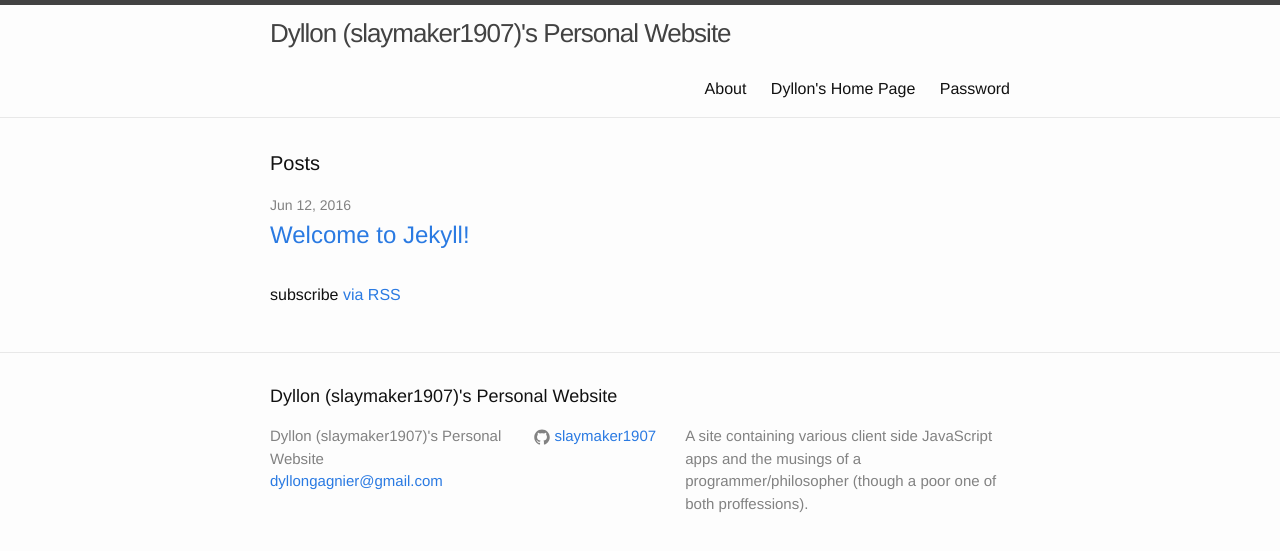
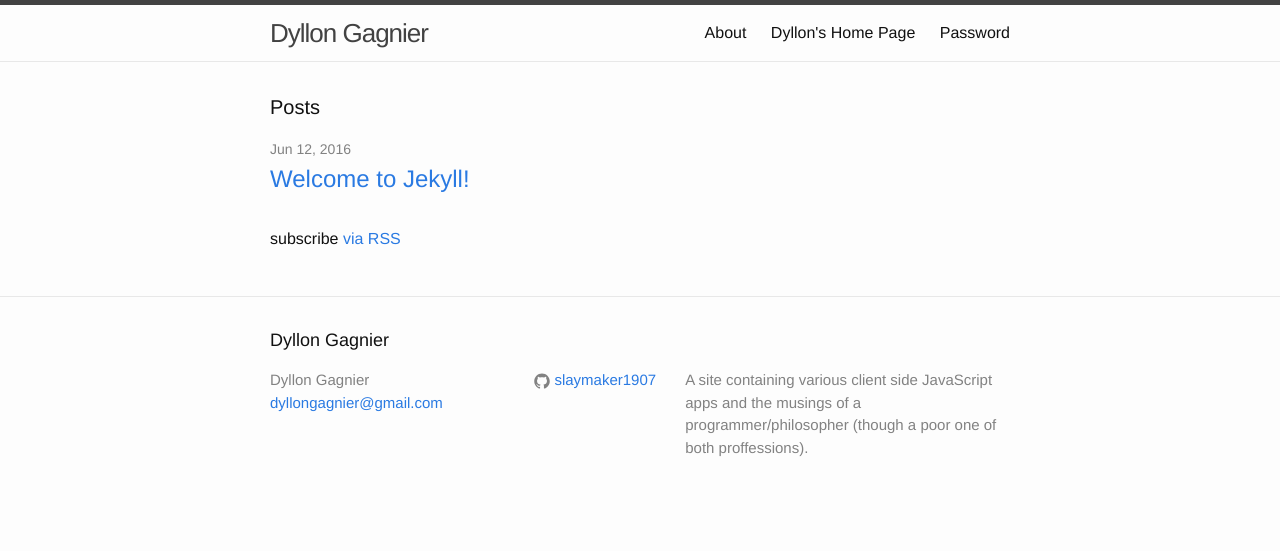
Before and after one commit to slaymaker1907/slaymaker1907.github.io, a Jekyll site: the page built from index.html, in a window 1280 px wide. Shown: the top 551 px of the page. Built offline with Jekyll 4.4.1, drawn with Linux system fonts in a browser that asks for light colours.

Commit message:
Changed title of site to be shorter.

```diff
--- a/_config.yml
+++ b/_config.yml
@@ -6,7 +6,7 @@
 # 'jekyll serve'. If you change this file, please restart the server process.
 
 # Site settings
-title: Dyllon (slaymaker1907)'s Personal Website
+title: Dyllon Gagnier
 email: dyllongagnier@gmail.com
 description: > # this means to ignore newlines until "baseurl:"
   A site containing various client side JavaScript apps and the musings of a
```
